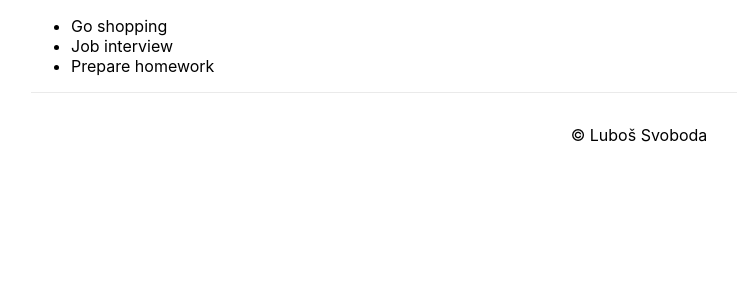
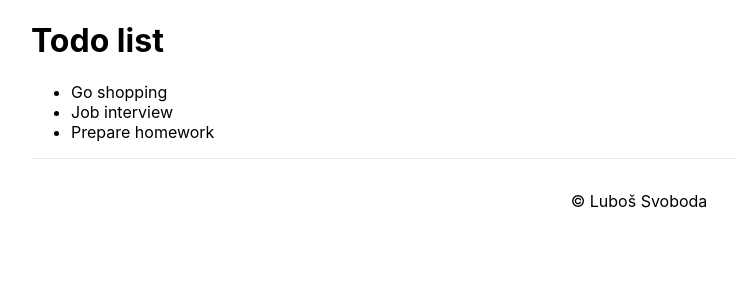
Before and after one commit to svoby/demo-app, a Next.js app: page / in a window 1280 px wide. Shown: the top 300 px of the page, without its empty margins (1-738 px from the left). Built offline with nearby package versions, Linux system fonts and the light colour scheme.

Commit message:
Todo component to FC, useCallback

```diff
--- a/components/homework/App.tsx
+++ b/components/homework/App.tsx
@@ -6,13 +6,15 @@ const App: FC = () => {
     const todoList = useGetTodoList();
 
     return (
-        <ul>
-            {!todoList && <li>Loading...</li>}
-
-            {todoList?.map((todo, index) => (
-                <Todo todo={todo} key={index} />
-            ))}
-        </ul>
+        <>
+            <h1>Todo list</h1>
+            {!todoList && <p>Fetching todo list...</p>}
+            <ul>
+                {todoList?.map((todo, index) => (
+                    <Todo todo={todo} key={index} />
+                ))}
+            </ul>
+        </>
     );
 };
 
--- a/components/homework/Todo.tsx
+++ b/components/homework/Todo.tsx
@@ -1,4 +1,4 @@
-import { Component } from 'react';
+import { Component, FC, useCallback } from 'react';
 import React from 'react';
 import { TodoItem } from '../../types/todo';
 
@@ -6,28 +6,16 @@ type TodoProps = {
     todo: TodoItem;
 };
 
-class Todo extends Component<TodoProps> {
-    constructor(props: TodoProps) {
-        super(props);
-        this.handleOnClick = this.handleOnClick.bind(this);
-    }
+const Todo: FC<TodoProps> = ({ todo }) => {
+    const handleOnClick = useCallback(() => {
+        window.location.href = '/detail';
+    }, []);
 
-    shouldComponentUpdate(nextProps: TodoProps): boolean {
-        const changed = this.props.todo.title !== nextProps.todo.title || this.props.todo.done !== nextProps.todo.done;
-        return changed;
-    }
-
-    handleOnClick() {
-        window.location.href = '/detail';
-    }
-
-    render() {
-        return (
-            <li>
-                <div onClick={this.handleOnClick}>{this.props.todo.title}</div>
-            </li>
-        );
-    }
-}
+    return (
+        <li>
+            <div onClick={handleOnClick}>{todo.title}</div>
+        </li>
+    );
+};
 
 export default Todo;
```
